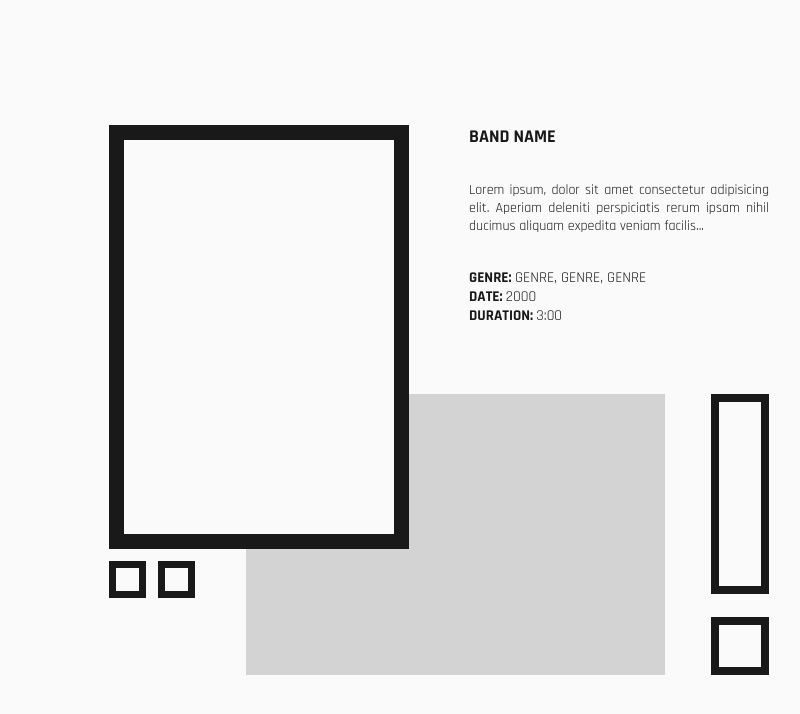
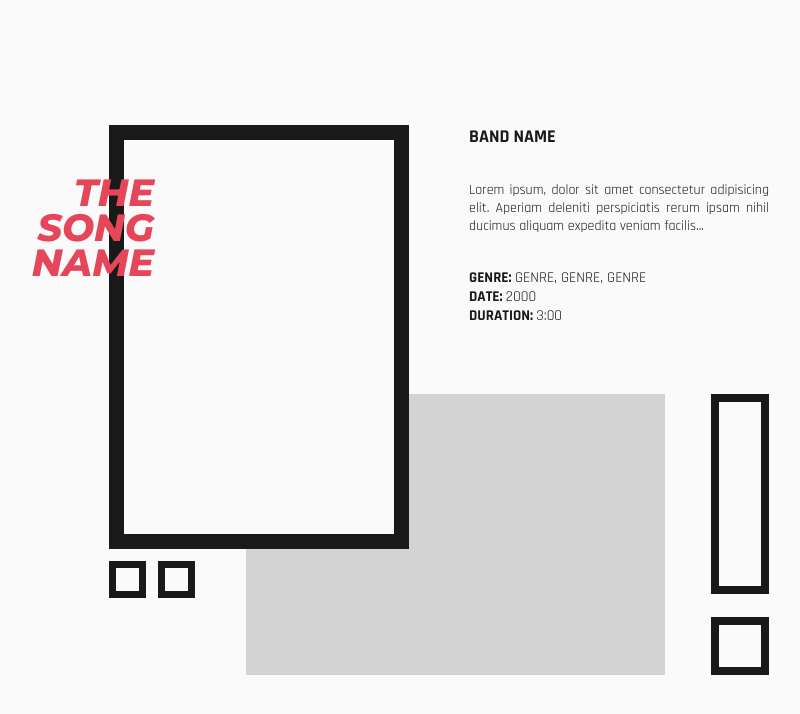
Before and after one commit to santiagortizgue/alter-app, a React (Create React App) app: page /song in a window 1280 px wide. Shown: the top 714 px of the page, without its empty margins (201-1001 px from the left). Built offline with nearby package versions, Linux system fonts and the light colour scheme.

Commit message:
the song named added

```diff
--- a/public/variables.scss
+++ b/public/variables.scss
@@ -4,6 +4,8 @@ $blackColor: rgb(25, 25, 25);
 $whiteColor: rgb(250, 250, 250);
 $grayColor: rgb(150, 150, 150);
 
+$mainColor: rgb(230, 70, 90);
+
 $titleFont: 'Montserrat', sans-serif;
 $textFont: 'Rajdhani', sans-serif;
 
--- a/src/components/SongView/SongView.scss
+++ b/src/components/SongView/SongView.scss
@@ -36,6 +36,9 @@
          z-index: 1;
 
          &__view {
+
+            position: relative;
+
             width: 100%;
             height: 424px;
 
@@ -51,6 +54,26 @@
                width: 100%;
                height: 100%;
             }
+         }
+
+         &__title{
+            position: absolute;
+
+            top: 35px;
+            left: -170px;
+
+            width: 200px;
+
+            font-family: $titleFont;
+            color: $mainColor;
+
+            font-style: italic;
+            font-weight: 800;
+            font-size: 38px;
+            line-height: 35px;
+            text-align: right;
+            text-transform: uppercase;
+
          }
 
          &__buttons {
--- a/src/components/SongView/SongView.tsx
+++ b/src/components/SongView/SongView.tsx
@@ -11,6 +11,7 @@ class SongView extends Component {
 
             <div className="SongView__Song-action__view">
               <div id="canvas"></div>
+              <div className="SongView__Song-action__title">The Song Name</div>
             </div>
 
             <div className="SongView__Song-action__buttons">
```
Also changed, not shown: src/logo.svg (deleted).
